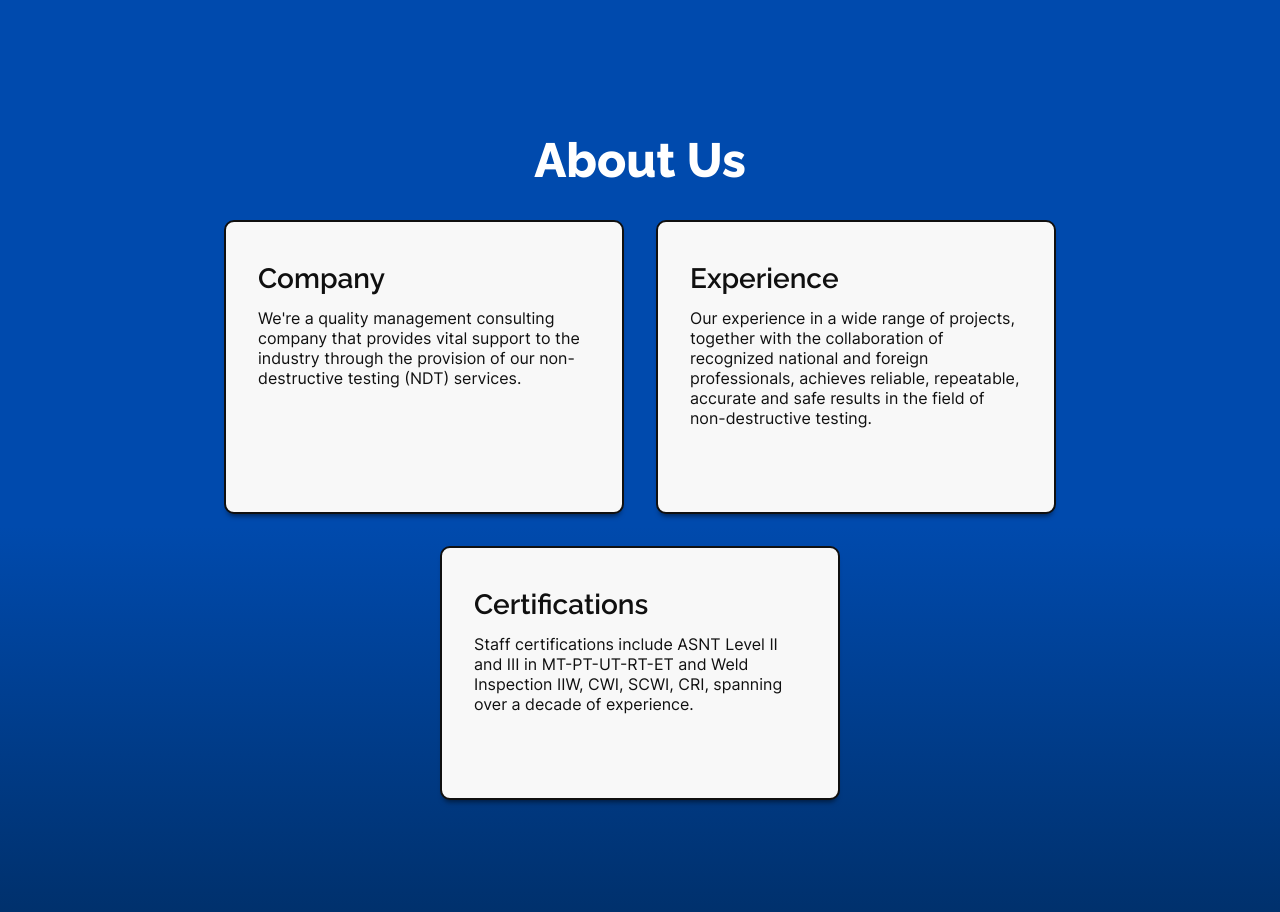
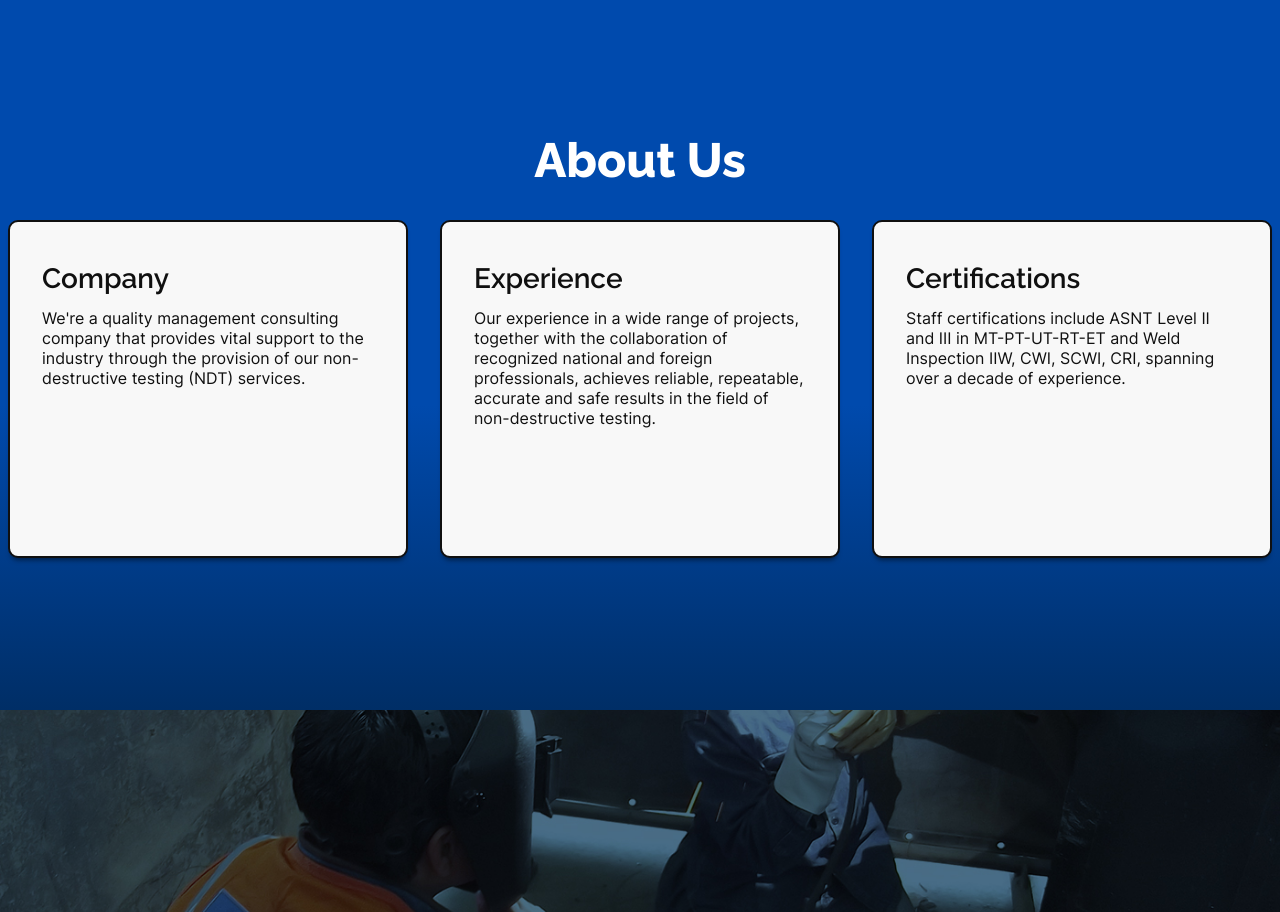
Before and after one commit to m4ujo/ndt-landing, a React (Vite) app: page / in a window 1280 px wide. Shown: the part 700-1612 px from the top of the page. Built offline with nearby package versions, Linux system fonts and the light colour scheme.

Commit message:
Fix overflow caused by about-us cards and about-section padding

```diff
--- a/src/components/Card/Card.scss
+++ b/src/components/Card/Card.scss
@@ -7,11 +7,17 @@
     width: 400px;
     height: 100%;
     padding: 2.5rem 2rem;
-    @include mix.mqh(420px) {
-      width: 250px;
+    @include mix.mqh(450px) {
+      width: 350px;
+    }
+    @include mix.mqh(400px) {
+      width: 300px;
     }
     @include mix.mqh(300px) {
       width: 230px;
+    }
+    @include mix.mqh(250px) {
+      width: 200px;
     }
     background-color: var(--bg-secondary);
     border: 2px solid var(--fg-text);
--- a/src/pages/About/about.scss
+++ b/src/pages/About/about.scss
@@ -16,10 +16,6 @@
 
   &-section {
     height: 100%;
-    padding: 0 2rem;
-    @include mix.mqh(600px) {
-      padding: 0rem 2rem;
-    }
   }
 
   &-cards {
```
Also changed, not shown: src/pages/Services/services.scss (+7 -1 lines).
